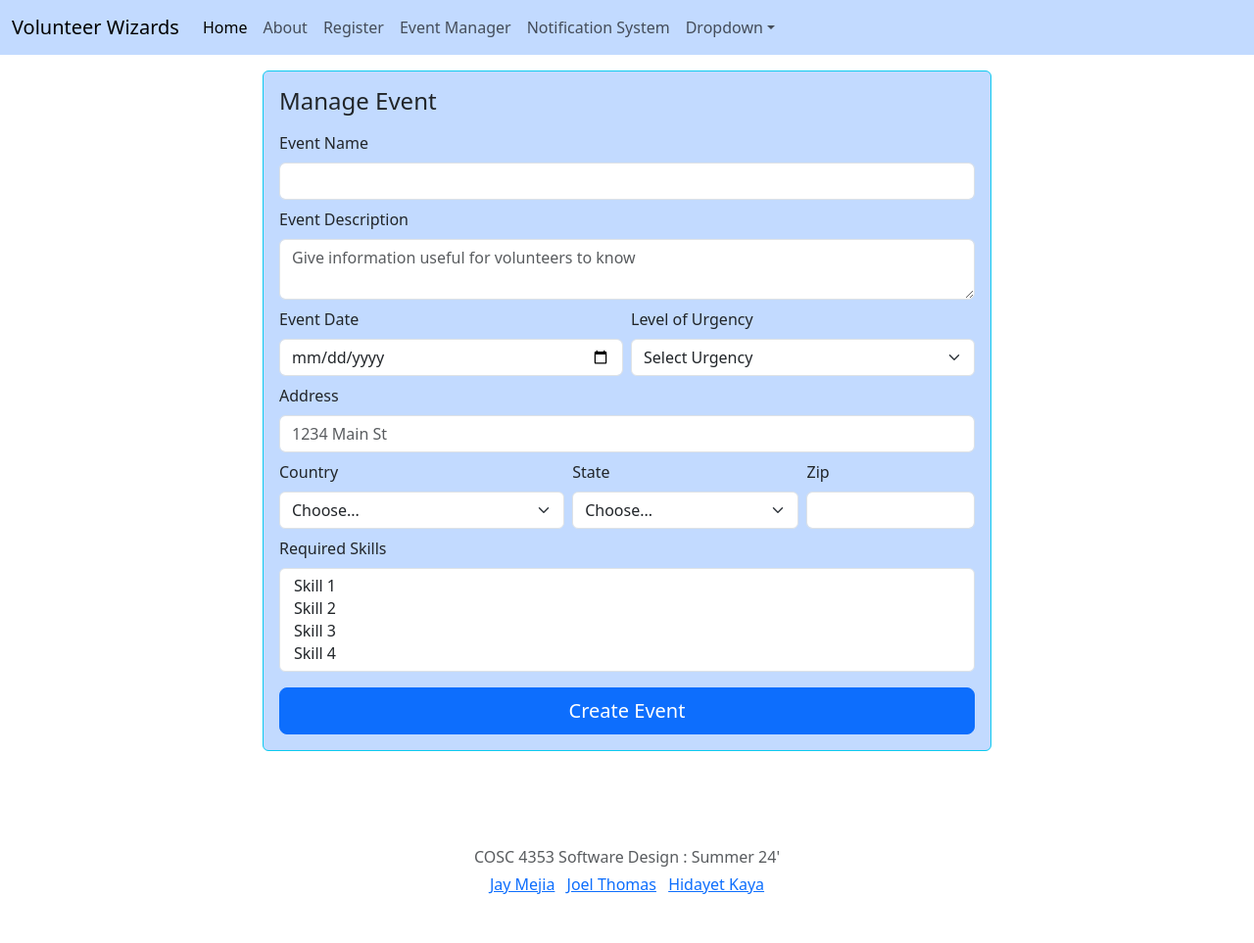
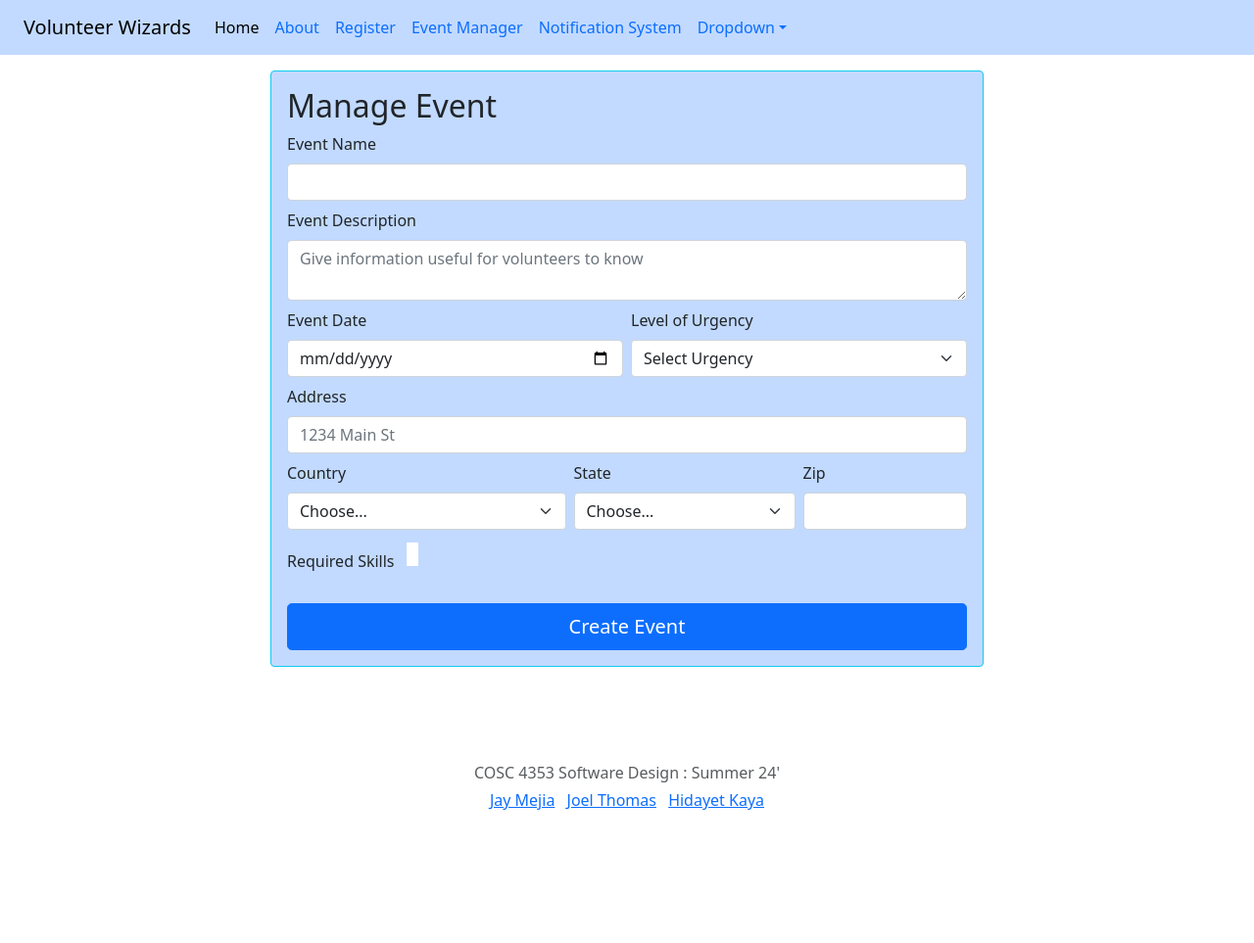
Before and after one commit to joeljoe222/Volunteer_Wizard, a Flask app: page /eventManager in a window 1280 px wide. Shown: the whole page at 98% size. After the commit the page ends 827 px from the top, so only its background shows below. Run offline with Flask 3, Linux system fonts and the light colour scheme; some libraries are stand-ins or nearby versions.

Commit message:
Finished up the last commit

```diff
--- a/templates/base.html
+++ b/templates/base.html
@@ -62,4 +62,5 @@
         <li class="list-inline-item"><a href="#">Hidayet Kaya</a></li>
     </ul>
 </footer>
+
 </html>
--- a/templates/eventManager.html
+++ b/templates/eventManager.html
@@ -1,8 +1,13 @@
 {% extends 'base.html' %} {% block content %}
-<div class="container">
+
+<link rel="stylesheet" href="https://cdn.jsdelivr.net/npm/bootstrap@5.1.3/dist/css/bootstrap.min.css" />
+<link rel="stylesheet" href="https://cdn.jsdelivr.net/npm/select2@4.1.0-rc.0/dist/css/select2.min.css" />
+<link rel="stylesheet" href="https://cdn.jsdelivr.net/npm/select2-bootstrap-5-theme@1.3.0/dist/select2-bootstrap-5-theme.min.css" />
+
+    <div class="container">
     <main>
         <div class="col-md-8 p-3 mx-auto bg-primary bg-opacity-25 border border-info rounded">
-            <h4 class="mb-3">Manage Event</h4>
+            <h2>Manage Event</h2>
             <form class="needs-validation" novalidate>
                 <div class="row g-2">
                     <div class="row-sm-6">
@@ -92,10 +97,18 @@
     </main>
 </div>
 
+<script src="https://cdn.jsdelivr.net/npm/jquery@3.5.0/dist/jquery.slim.min.js"></script>
+<script src="https://cdn.jsdelivr.net/npm/bootstrap@5.1.3/dist/js/bootstrap.bundle.min.js"></script>
+<script src="https://cdn.jsdelivr.net/npm/select2@4.1.0-rc.0/dist/js/select2.min.js"></script>
+
 <script>
     $(document).ready(function() {
         $('#requiredSkills').select2({
-            closeOnSelect: false
+            theme: "bootstrap-5",
+            width: $( this ).data( 'width' ) ? $( this ).data( 'width' ) : $( this ).hasClass( 'w-100' ) ? '100%' : 'style',
+            placeholder: $( this ).data( 'placeholder' ),
+            closeOnSelect: false,
+            tags: true
         });
 
         var today = new Date().toISOString().split('T')[0];
--- a/templates/register.html
+++ b/templates/register.html
@@ -1,6 +1,7 @@
 {% extends 'base.html' %} {% block content %}
 
-<div class="container p-3 bg-primary bg-opacity-25 border border-info rounded">
+<div class="container">
+    <div class="col-md-4 p-3 mx-auto bg-primary bg-opacity-25 border border-info rounded">
         <h2>First Time User Registration</h2>
         <form action="/register" method="POST">
             <div class="mb-3">
@@ -22,4 +23,5 @@
             <button type="submit" class="btn btn-primary">Submit</button>
         </form>
     </div>
+</div>
 {% endblock %}
```
Also changed, not shown: templates/about.html (+6 -4 lines), templates/index.html (+5 -5 lines), templates/notificationSystem.html (+2 -7 lines). Lines whose indentation alone changed are shown as unchanged.
